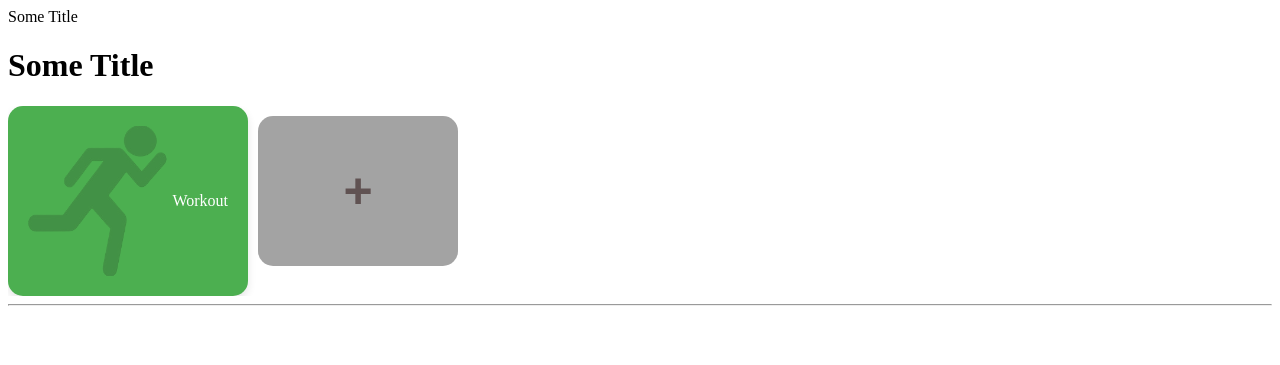
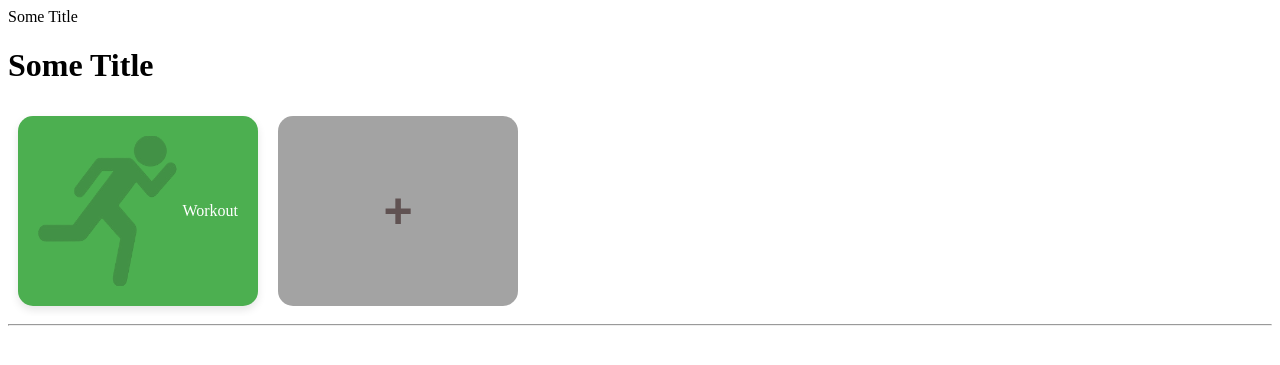
Before and after one commit to OkayJerry/ReminderDeck, a Flask app: template flask_app/templates/main.html in a window 1280 px wide. Shown: the top 365 px of the page. Run offline with Flask 3, Linux system fonts and the light colour scheme; the template is opened without the code that fills it, so the values that code supplies are empty.

Commit message:
Card adjustments

```diff
--- a/flask_app/static/main/css/cards.css
+++ b/flask_app/static/main/css/cards.css
@@ -5,6 +5,7 @@
     background-color: #adacb4;
     border-radius: 15px;
     padding: 20px;
+    margin: 10px;
     box-shadow: 0 4px 8px rgba(0, 0, 0, 0.1);
     color: white;
     display: flex;
@@ -44,6 +45,7 @@
     background-color: #17a4c8;
     border-radius: 15px;
     padding: 20px;
+    margin: 10px;
     box-shadow: 0 4px 8px rgba(0, 0, 0, 0.1);
     color: white;
     display: flex;
@@ -83,6 +85,7 @@
     background-color: #e33c09;
     border-radius: 15px;
     padding: 20px;
+    margin: 10px;
     box-shadow: 0 4px 8px rgba(0, 0, 0, 0.1);
     color: white;
     display: flex;
@@ -121,6 +124,7 @@
     background-color: #4CAF50;
     border-radius: 15px;
     padding: 20px;
+    margin: 10px;
     box-shadow: 0 4px 8px rgba(0, 0, 0, 0.1);
     color: white;
     display: flex;
--- a/flask_app/static/main/css/stack.css
+++ b/flask_app/static/main/css/stack.css
@@ -4,6 +4,7 @@
     height: 150px;
     background-color: #3498db;
     border-radius: 15px;
+    padding: 20px;
     margin: 10px;
     align-items: center;
     justify-content: center;
--- a/flask_app/static/main/css/toolbar.css
+++ b/flask_app/static/main/css/toolbar.css
@@ -12,6 +12,7 @@
     height: 150px;
     background-color: #0000005c;
     border-radius: 15px;
+    padding: 20px;
     margin: 10px;
     align-items: center;
     justify-content: center;
```
